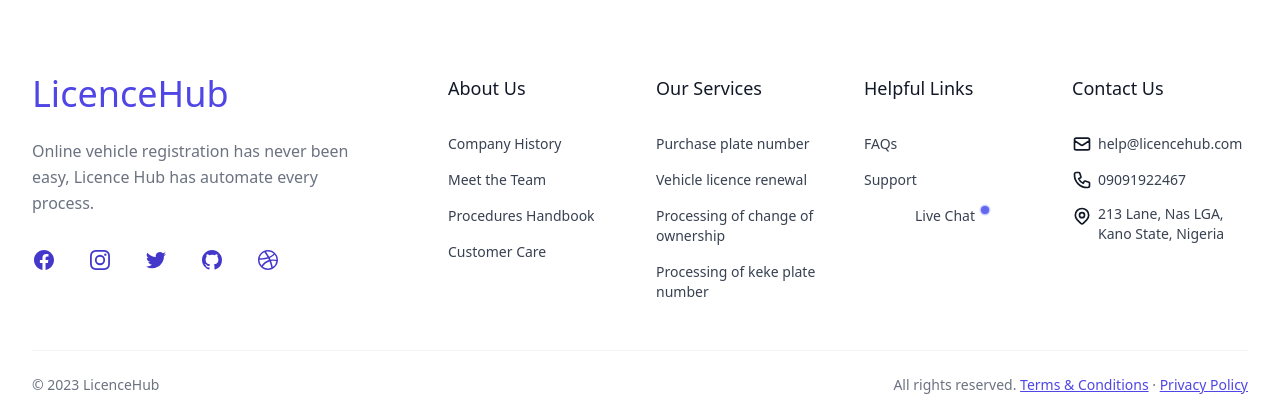
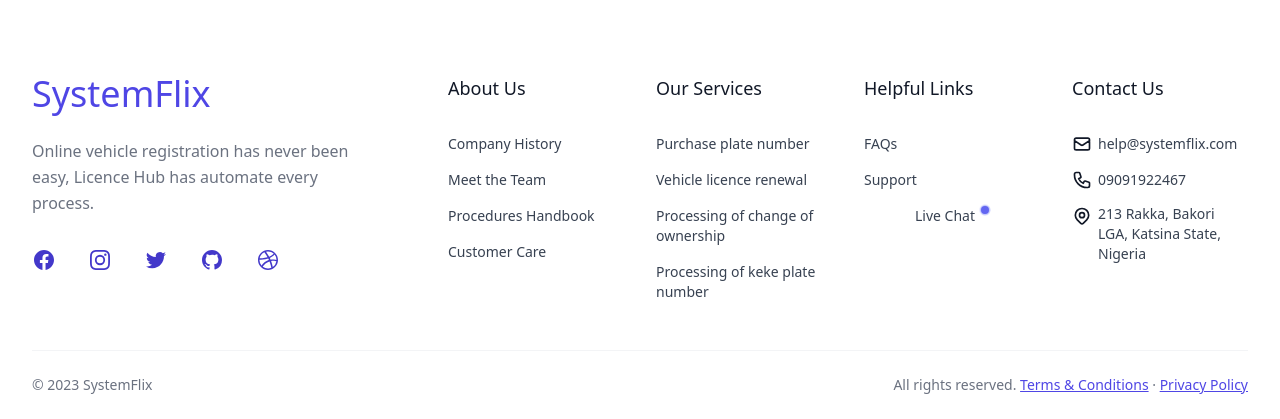
Before and after one commit to abdulsalamamtech/licence-hub, a plain HTML site: page index.html in a window 1280 px wide. Shown: the part 2558-2977 px from the top of the page. Drawn offline with nearby package versions, Linux system fonts and the light colour scheme.

Commit message:
REFACTOR: i rename the some content and refactor some code

```diff
--- a/index.html
+++ b/index.html
@@ -203,7 +203,7 @@
                     <div>
                         <div class="flex justify-center text-indigo-600 sm:justify-start">
                             <div class="sm:text-4xl text-3xl font-medium title-font">
-                              LicenceHub
+                              SystemFlix
                             </div>
                         </div>
 
@@ -375,7 +375,7 @@
                                                 d="M3 8l7.89 5.26a2 2 0 002.22 0L21 8M5 19h14a2 2 0 002-2V7a2 2 0 00-2-2H5a2 2 0 00-2 2v10a2 2 0 002 2z" />
                                         </svg>
 
-                                        <span class="flex-1 text-gray-700">help@licencehub.com</span>
+                                        <span class="flex-1 text-gray-700">help@systemflix.com</span>
                                     </a>
                                 </li>
 
@@ -403,7 +403,7 @@
                                     </svg>
 
                                     <address class="-mt-0.5 flex-1 not-italic text-gray-700">
-                                        213 Lane, Nas LGA, Kano State, Nigeria
+                                        213 Rakka, Bakori LGA, Katsina State, Nigeria
                                     </address>
                                 </li>
                             </ul>
@@ -427,7 +427,7 @@
                             </a>
                         </p>
 
-                        <p class="mt-4 text-sm text-gray-500 sm:order-first sm:mt-0">&copy; 2023 LicenceHub</p>
+                        <p class="mt-4 text-sm text-gray-500 sm:order-first sm:mt-0">&copy; 2023 SystemFlix</p>
                     </div>
                 </div>
             </div>
```
